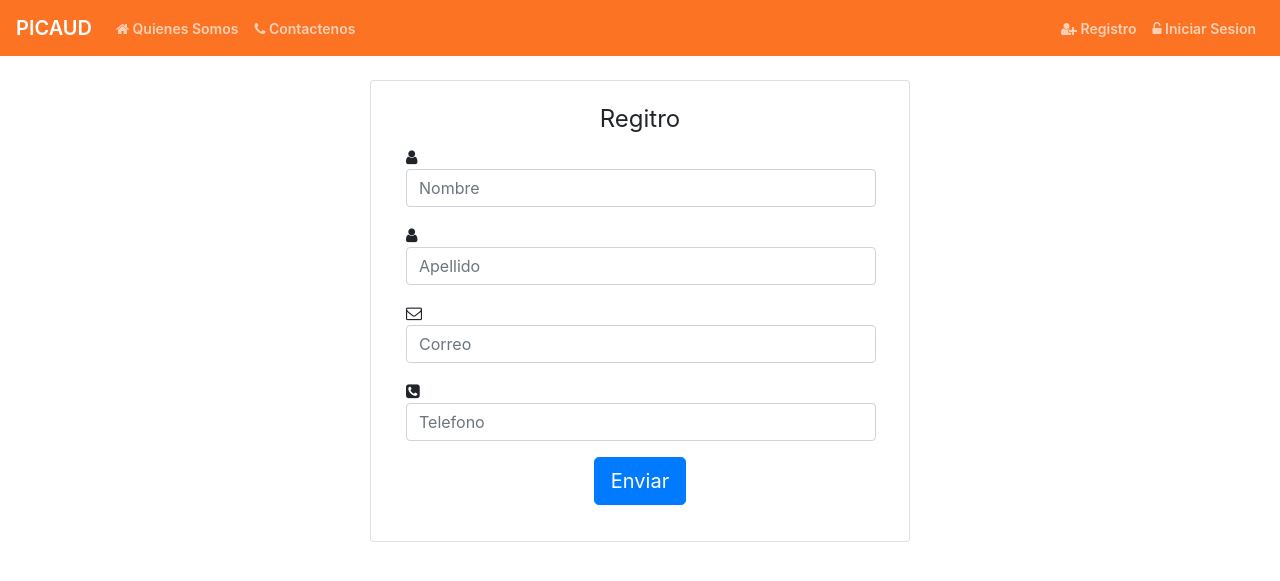
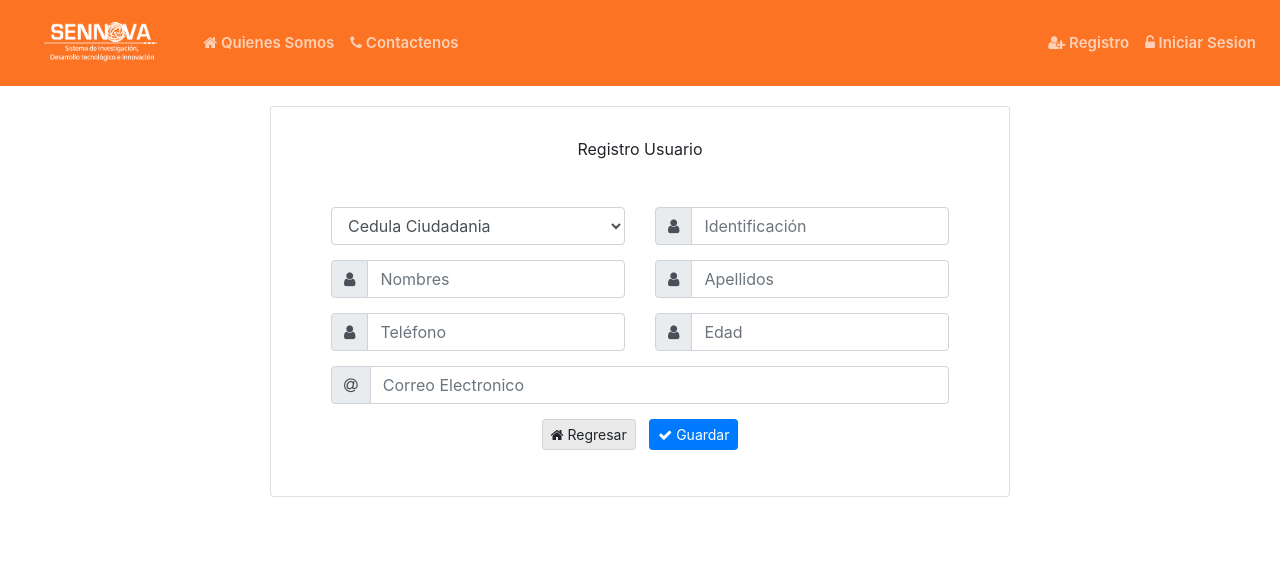
Before and after one commit to lerm201092/picaud, a PHP site: page /view/registro.php in a window 1280 px wide. Shown: the top 581 px of the page. Run offline with PHP 8.4, Linux system fonts and the light colour scheme.

Commit message:
se modifica registro

```diff
--- a/view/include/header.php
+++ b/view/include/header.php
@@ -1,6 +1,6 @@
 <nav class="navbar navbar-expand-md bg-dark navbar-dark">
   <!-- Brand -->
-  <a class="navbar-brand" href="./index.php">PICAUD</a>
+  <a class="navbar-brand" href="./index.php"><img src="./src/img/logo.png" style="height:60px; width: auto;"></a>
 
   <!-- Toggler/collapsibe Button -->
   <button class="navbar-toggler" type="button" data-toggle="collapse" data-target="#collapsibleNavbar">
--- a/view/index.php
+++ b/view/index.php
@@ -8,13 +8,12 @@
     <link rel="stylesheet" href="./src/css/index.css">
 </head>
 <body>
-
     <!-- MENU -->
     <?php include "./include/header.php"; ?>
 
     <!-- INICIO - CONTENIDO DE LA PAGINA -->
     <div class="row">
-        <video class="d-block w-100" muted autoplay loop>
+        <video class="d-block w-100" muted autoplay>
             <source src="./src/video/banner.mp4" type="video/mp4">
             Your browser does not support the video tag.
         </video>
--- a/view/registro.php
+++ b/view/registro.php
@@ -12,65 +12,81 @@
     <!-- MENU -->
     <?php include "./include/header.php"; ?>
 
-    <!-- INICIO - CONTENIDO DE LA PAGINA -->
+<!-- INICIO - CONTENIDO DE LA PAGINA -->
+    <div class="container">
+        <div class="card  col-12 col-md-10 offset-md-1 col-lg-8 offset-lg-2">
+            <div class="card-body">
+            <!-- Inicio Formulario -->
 
-        <div class="container">
+                <div class="row">
+                    <p style="text-align: center; width:100%;">Registro Usuario</p>
+                </div>
 
-            <br>
-            <div class="card">
-                <div class="card-body">
+                <div class="row">
+                    <!-- Small -->
+                    <div class="input-group col-md-6" >
+                        <select name="cars" class="form-control">
+                            <option selected>Cedula Ciudadania</option>
+                            <option value="volvo">Tarjeta de identidad</option>
+                            <option value="fiat">Cedula Extranjera</option>
+                        </select>
+                    </div>
 
-                    <div class="row">
-                        <div class="col-md-12">
-                            <div class="well well-sm">
-                                <form class="form-horizontal" method="post">
-                        <fieldset>
-                        <legend class="text-center header">Regitro</legend>
+                    <div class="input-group col-md-6" >
+                        <div class="input-group-prepend">
+                            <span class="input-group-text"><i class="fa fa-user"></i></span>
+                        </div>
+                        <input type="text" class="form-control" placeholder="Identificación">
+                    </div>
 
-                        <div class="form-group">
-                            <span class="col-md-1 col-md-offset-2 text-center"><i class="fa fa-user bigicon"></i></span>
-                               <div class="col-md-8">
-                            <input id="fname" name="name" type="text" placeholder="Nombre" class="form-control">
+                    <div class="input-group col-md-6" >
+                        <div class="input-group-prepend">
+                            <span class="input-group-text"><i class="fa fa-user"></i></span>
                         </div>
+                        <input type="text" class="form-control" placeholder="Nombres">
+                    </div>
+
+                    <div class="input-group col-md-6">
+                        <div class="input-group-prepend">
+                            <span class="input-group-text"><i class="fa fa-user"></i></span>
                         </div>
-                        <div class="form-group">
-                            <span class="col-md-1 col-md-offset-2 text-center"><i class="fa fa-user bigicon"></i></span>
-                               <div class="col-md-8">
-                            <input id="lname" name="name" type="text" placeholder="Apellido" class="form-control">
+                        <input type="text" class="form-control" placeholder="Apellidos">
+                    </div>
+
+                    <div class="input-group col-md-6">
+                        <div class="input-group-prepend">
+                            <span class="input-group-text"><i class="fa fa-user"></i></span>
                         </div>
+                        <input type="text" class="form-control" placeholder="Teléfono">
+                    </div>
+
+                    <div class="input-group col-md-6">
+                        <div class="input-group-prepend">
+                            <span class="input-group-text"><i class="fa fa-user"></i></span>
                         </div>
+                        <input type="number" class="form-control" placeholder="Edad">
+                    </div>
 
-                        <div class="form-group">
-                            <span class="col-md-1 col-md-offset-2 text-center"><i class="fa fa-envelope-o bigicon"></i></span>
-                                <div class="col-md-8">
-                            <input id="email" name="email" type="text" placeholder="Correo" class="form-control">
+                    <div class="input-group col-12">
+                        <div class="input-group-prepend">
+                            <span class="input-group-text"><i class="fa fa-at"></i></span>
                         </div>
-                        </div>
-
-                        <div class="form-group">
-                            <span class="col-md-1 col-md-offset-2 text-center"><i class="fa fa-phone-square bigicon"></i></span>
-                                <div class="col-md-8">
-                            <input id="phone" name="phone" type="text" placeholder="Telefono" class="form-control">
-                        </div>
-                        </div>
-
-                        <div class="form-group">
-                        <div class="col-md-12 text-center">
-                        <button type="submit" class="btn btn-primary btn-lg">Enviar</button>
-                        </div>
-                        </div>
-                        </fieldset>
-                        </form>
+                        <input type="text" class="form-control" placeholder="Correo Electronico">
                     </div>
                 </div>
+
+                <div class="row">
+                    <p style="text-align:center; width:100%">
+                        <a href="" class="btn btn-sm btn-light"> <i class="fa fa-home"></i> Regresar</a>&nbsp;&nbsp;
+                        <a href="" class="btn btn-sm btn-primary"> <i class="fa fa-check"></i> Guardar</a>
+                    </p>
+                </div>
+
+
+            <!-- Fin Formulario -->
             </div>
         </div>
-
-        </div>
-        </div>
-
-
-
+    </div>
     <!-- FIN - CONTENIDO DE LA PAGINA -->
 
     <?php include "./include/scriptsComun.php"; ?>
--- a/view/src/css/index.css
+++ b/view/src/css/index.css
@@ -1,4 +1,4 @@
 .row{
-    padding:0;
-    margin:0;
+    padding:15px 15px;
+    margin: 15px 15px;
 }
--- a/view/src/css/menu.css
+++ b/view/src/css/menu.css
@@ -11,7 +11,7 @@ nav div li a, nav a{
 }
 
 nav div li a{
-    font-size:14px;
+    font-size:15px;
 }
 
 .navbar-dark .navbar-toggler {
@@ -22,3 +22,15 @@ nav div li a{
 .navbar-dark .navbar-nav .nav-link {
     color: rgba(255, 255, 255, 0.67);
 }
+
+
+/* **********************************+ */
+
+.container{
+    margin-top : 20px;
+}
+
+.row{
+    padding: 5px 5px;
+    margin:  5px 5px;
+}
--- a/view/src/css/registro.css
+++ b/view/src/css/registro.css
@@ -1,22 +1,10 @@
-.container {
-    width: 100%;
-    padding-right: 300px;
-    padding-left: 300px;
-    margin-right: auto;
-    margin-left: auto;
+.input-group{
+    padding-top: 15px;
 }
-.form-control {
-    /* display: block; */
-    width: 470px;
-    height: calc(1.5em + .75rem + 2px);
-    padding: .375rem .75rem;
-    font-size: 1rem;
-    font-weight: 400;
-    line-height: 1.5;
-    color: #495057;
-    background-color: #fff;
-    /* background-clip: padding-box; */
-    border: 1px solid #ced4da;
-    border-radius: .25rem;
-    transition: border-color .15s ease-in-out,box-shadow .15s ease-in-out;
+
+
+.btn-light{
+    color: #212529;
+    background-color: #eaeaea;
+    border-color: #d4d4d4;
 }
```
Also changed, not shown: view/page_1.php (+5 -4 lines).
